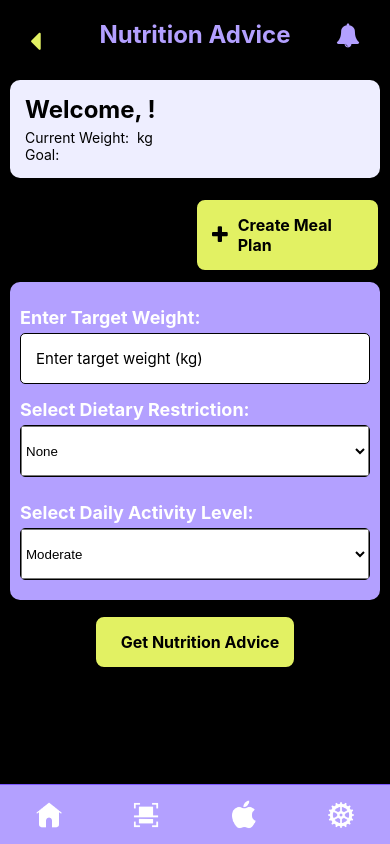
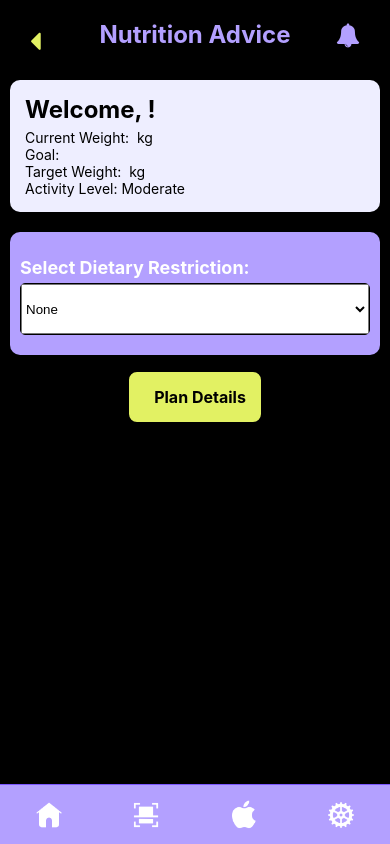
Before and after one commit to Andy-site/AI_Fitness_Assistant, a React Native app in the folder frontend/: screen /LandNutri in a window 390 px wide. Built offline with nearby package versions, Linux system fonts and the light colour scheme; what @notifee/react-native would draw is missing.

Commit message:
Updated LandNutri page

```diff
--- a/frontend/src/screens/Nutrition/LandNutri.jsx
+++ b/frontend/src/screens/Nutrition/LandNutri.jsx
@@ -8,20 +8,21 @@ import { useNavigation } from '@react-navigation/native';
 import { Picker } from '@react-native-picker/picker';
 import Header from '../../components/Header';
 import Footer from '../../components/Footer';
-import Icon from 'react-native-vector-icons/FontAwesome';
+import { capitalizeWords } from '../../utils/StringUtils';
 
-const activityLevels = ['Sedentary', 'Light', 'Moderate', 'Active', 'Very Active'];
+
 const dietaryRestrictions = ['None', 'Vegetarian', 'Vegan', 'Gluten-Free', 'Keto', 'Paleo'];
 
 const LandNutri = () => {
   const navigation = useNavigation();
-  const [loading, setLoading] = useState(false);
-  const [nutritionAdvice, setNutritionAdvice] = useState(null);
+
 
   // User details state
   const [firstName, setFirstName] = useState('');
   const [currentWeight, setCurrentWeight] = useState('');
   const [goal, setGoal] = useState('');
+  const [loading, setLoading] = useState(false);
+
 
   // User inputs
   const [dietaryRestriction, setDietaryRestriction] = useState('None');
@@ -38,6 +39,8 @@ const LandNutri = () => {
           setFirstName(user.first_name || 'User');
           setCurrentWeight(user.weight ? String(user.weight) : '');
           setGoal(user.goal || '');
+          setActivityLevel(capitalizeWords(user.activity_level));
+          setTargetWeight(user.goal_weight ? String(user.goal_weight) : '');
         }
       } catch (error) {
         console.error('Error retrieving user details:', error);
@@ -47,39 +50,19 @@ const LandNutri = () => {
     getUserDetails();
   }, []);
 
-  // Validate Target Weight
-  const validateTargetWeight = () => {
-    const current = parseFloat(currentWeight);
-    const target = parseFloat(targetWeight);
-
-    if (!targetWeight) {
-      Alert.alert("Missing Target Weight", "Please enter your target weight.");
-      return false;
-    }
-
-    if (goal === 'Gain weight' && target <= current) {
-      Alert.alert("Invalid Target Weight", "For weight gain, target weight must be higher than current weight.");
-      return false;
-    }
-
-    if (goal === 'Lose weight' && target >= current) {
-      Alert.alert("Invalid Target Weight", "For weight loss, target weight must be lower than current weight.");
-      return false;
-    }
-
-    return true;
-  };
-
-  // Fetch nutrition advice
   const getNutritionAdvice = async () => {
-    if (!validateTargetWeight()) return;
-
     setLoading(true);
 
-    try {
-      const response = await axios.post(
-        'https://ai-workout-planner-exercise-fitness-nutrition-guide.p.rapidapi.com/nutritionAdvice?noqueue=1',
-        {
+    const options = {
+      method: 'POST',
+      url: 'https://ai-workout-planner-exercise-fitness-nutrition-guide.p.rapidapi.com/nutritionAdvice',
+      params: { noqueue: '1' },
+      headers: {
+        'x-rapidapi-key': '823eb87dafmsh4f6cc51c44be9d0p1b6da0jsn4dc884f6b5f8',
+        'x-rapidapi-host': 'ai-workout-planner-exercise-fitness-nutrition-guide.p.rapidapi.com',
+        'Content-Type': 'application/json',
+      },
+      data: {
         goal,
         dietary_restrictions: [dietaryRestriction],
         current_weight: parseFloat(currentWeight),
@@ -87,28 +70,25 @@ const LandNutri = () => {
         daily_activity_level: activityLevel,
         lang: 'en',
       },
-        {
-          headers: {
-            'x-rapidapi-key': '3ad4a2f8admsh440268a18f36360p163235jsne9d005b72609',
-            'x-rapidapi-host': 'ai-workout-planner-exercise-fitness-nutrition-guide.p.rapidapi.com',
-            'Content-Type': 'application/json',
-          },
-        }
-      );
+    };
 
-      setNutritionAdvice(response.data);
+    try {
+      const response = await axios.request(options);
+      console.log('API Response:', response.data);
+
+      // Navigate directly to MealDetails with the API response
+      navigation.navigate('MealDetails', {
+        macronutrients: response.data.result?.macronutrients || {},
+        mealPlan: response.data.result?.meal_suggestions || [],
+      });
     } catch (error) {
-      if (error.response?.status === 429) {
-        console.error("Too many requests, please wait before trying again.");
-        Alert.alert("Rate Limit Exceeded", "You've made too many requests. Try again later.");
-      } else {
       console.error('Error fetching nutrition advice:', error);
-        Alert.alert("Error", "Failed to fetch nutrition advice. Please try again later.");
-      }
+      Alert.alert('Error', 'Failed to fetch nutrition advice. Please try again later.');
     } finally {
       setLoading(false);
     }
   };
+
 
   return (
     <KeyboardAvoidingView
@@ -122,29 +102,14 @@ const LandNutri = () => {
           <Text style={styles.title}>Welcome, {firstName}!</Text>
           <Text>Current Weight: {currentWeight} kg</Text>
           <Text>Goal: {goal}</Text>
+          <Text>Target Weight: {targetWeight} kg</Text>
+          <Text>Activity Level: {activityLevel}</Text>
         </View>
 
-        <TouchableOpacity style={styles.button1} onPress={()=>
-          navigation.navigate('CreateNutri', {
-            firstName,
-            currentWeight,
-            goal,
-          })
-        }>
-          <Icon name = "plus" size={20} color= "#000000" />
-          <Text style={styles.buttonText}>Create Meal Plan</Text>
-        </TouchableOpacity>
 
         {/* Input Fields */}
         <View style={styles.inputContainer}>
-          <Text style={styles.sectionTitle}>Enter Target Weight:</Text>
-          <TextInput
-            style={styles.input}
-            keyboardType="numeric"
-            placeholder="Enter target weight (kg)"
-            value={targetWeight}
-            onChangeText={setTargetWeight}
-          />
+
 
           <Text style={styles.sectionTitle}>Select Dietary Restriction:</Text>
           <View style={styles.pickerContainer}>
@@ -158,45 +123,23 @@ const LandNutri = () => {
               ))}
             </Picker>
           </View>
-
-          <Text style={styles.sectionTitle}>Select Daily Activity Level:</Text>
-          <View style={styles.pickerContainer}>
-            <Picker
-              selectedValue={activityLevel}
-              onValueChange={(itemValue) => setActivityLevel(itemValue)}
-              style={styles.picker}
-            >
-              {activityLevels.map((level, index) => (
-                <Picker.Item key={index} label={level} value={level} />
-              ))}
-            </Picker>
-          </View>
         </View>
 
         {/* Fetch Nutrition Advice */}
-        <TouchableOpacity style={styles.button} onPress={getNutritionAdvice}>
-          <Text style={styles.buttonText}>Get Nutrition Advice</Text>
+        <TouchableOpacity
+  style={[styles.button, loading && { opacity: 0.6 }]}
+  onPress={getNutritionAdvice}
+  disabled={loading}
+>
+  {loading ? (
+    <ActivityIndicator size="small" color="#000" />
+  ) : (
+    <Text style={styles.buttonText}>Plan Details</Text>
+  )}
 </TouchableOpacity>
 
-        {loading && <ActivityIndicator size="large" color="#B3A0FF" />}
 
-        {/* Display Nutrition Advice */}
-        {!loading && nutritionAdvice && nutritionAdvice.result && (
-          <View style={styles.resultContainer}>
-            <Text style={styles.resultTitle}>Nutrition Advice Result</Text>
-            <Text>Goal: {nutritionAdvice.result?.goal}</Text>
-            <Text>Daily Calories: {nutritionAdvice.result?.calories_per_day} kcal</Text>
 
-            <View style={{ alignItems: 'center', marginTop: 15 }}>
-              <TouchableOpacity style={styles.button} onPress={() => navigation.navigate('MealDetails', {
-                  macronutrients: nutritionAdvice.result?.macronutrients,
-                  mealPlan: nutritionAdvice.result?.meal_suggestions
-                })}>
-                <Text style={styles.buttonText}>View Meal Plan</Text>
-              </TouchableOpacity>
-            </View>
-          </View>
-        )}
       </ScrollView>
       <Footer/>
     </KeyboardAvoidingView>
```
Lines whose indentation alone changed are shown as unchanged.
